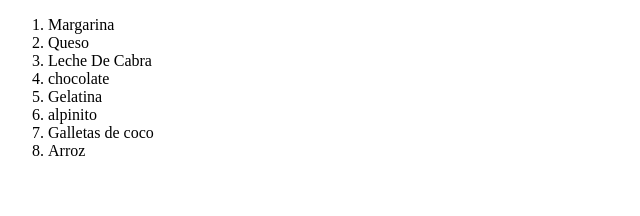
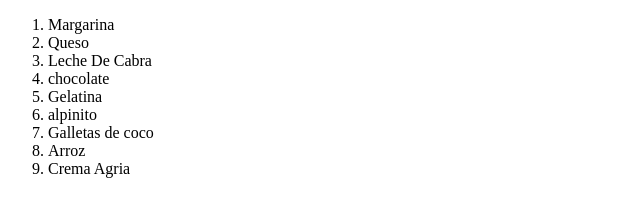
Before and after one commit to BGiraldox/WebDevelopmentS7, a plain HTML site: page productos.html in a window 1280 px wide. Shown: the whole page, without its empty margins (0-640 px from the left). Drawn offline with Linux system fonts and the light colour scheme.

Commit message:
Agregando producto crema (#2)
* Agregando producto crema

* Actualizand valor producto crema

---------

Co-authored-by: Brayan Giraldo <giraldosoft@outlook.com>

```diff
--- a/productos.html
+++ b/productos.html
@@ -16,6 +16,7 @@
         <li>alpinito</li>
         <li>Galletas de coco</li>
         <li>Arroz</li>
+        <li>Crema Agria</li>
     </ol>
 </body>
 </htm
```
